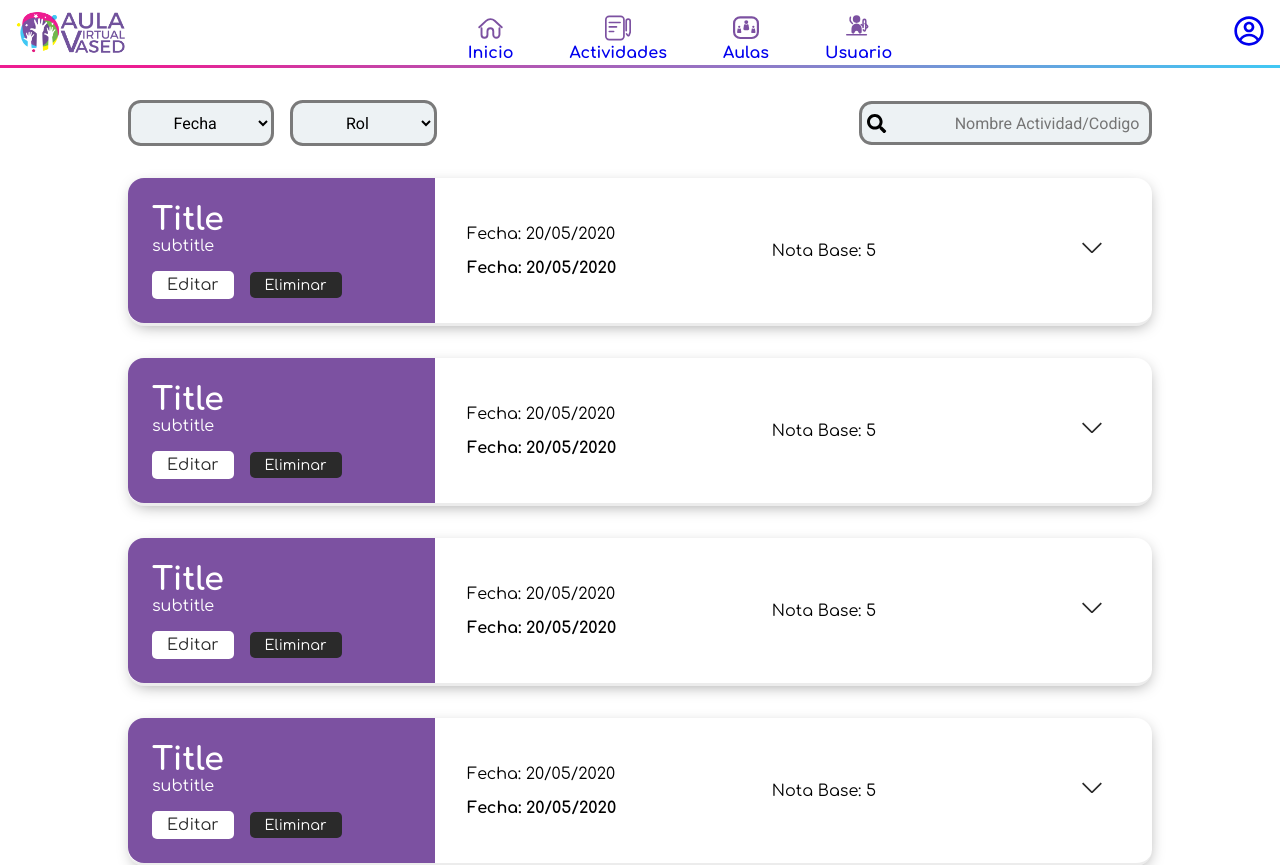
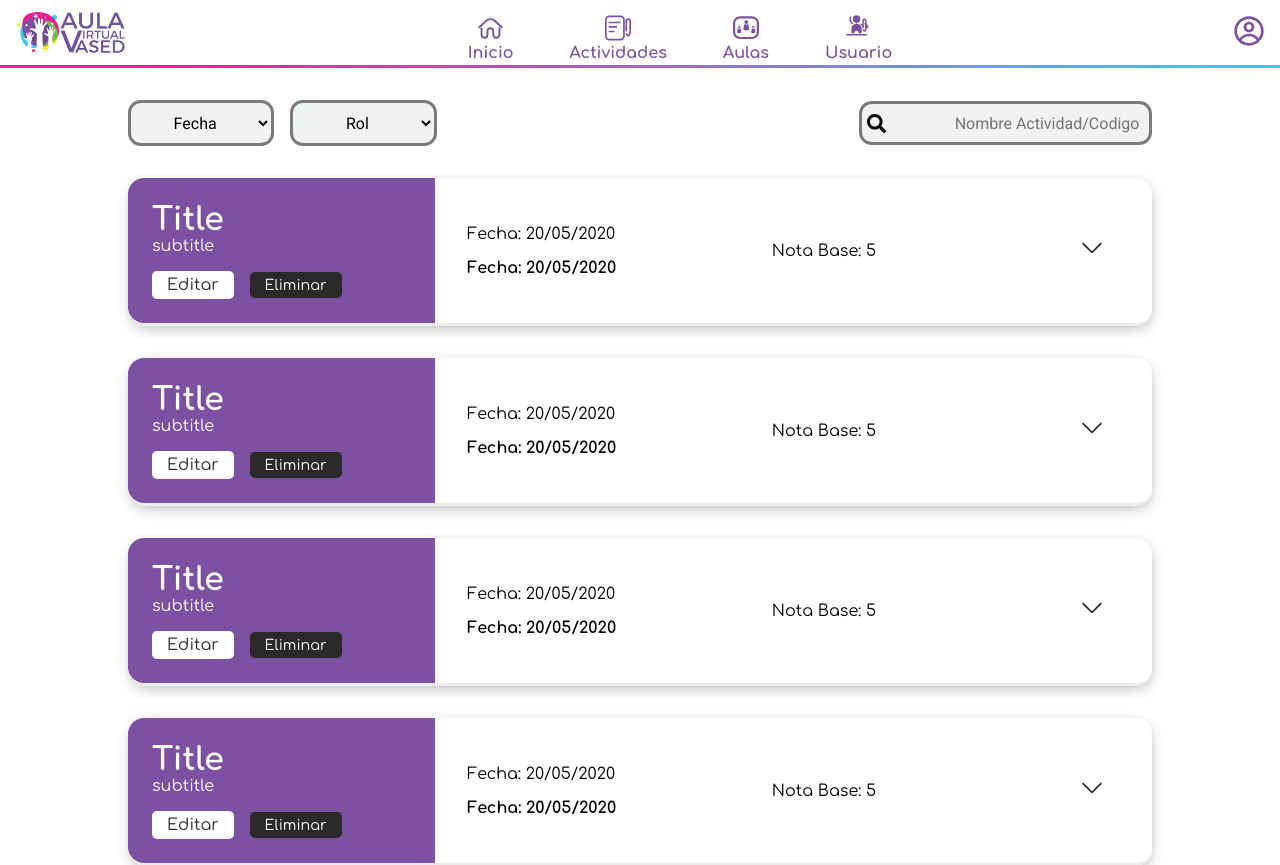
Before and after one commit to Jhuset2003/VasedWeb, a React (Vite) app: page /Actividades in a window 1280 px wide. Shown: the top 865 px of the page. Built offline with nearby package versions, Linux system fonts and the light colour scheme.

Commit message:
Fixing color navbar

```diff
--- a/src/components/NavBars/NavStyles/NavbarStyles.module.css
+++ b/src/components/NavBars/NavStyles/NavbarStyles.module.css
@@ -58,6 +58,7 @@
 }
 .Links a{
     text-decoration: none;
+    color: var(--purple);
 }
 .Links p{
     font-family: var(--title);
```
